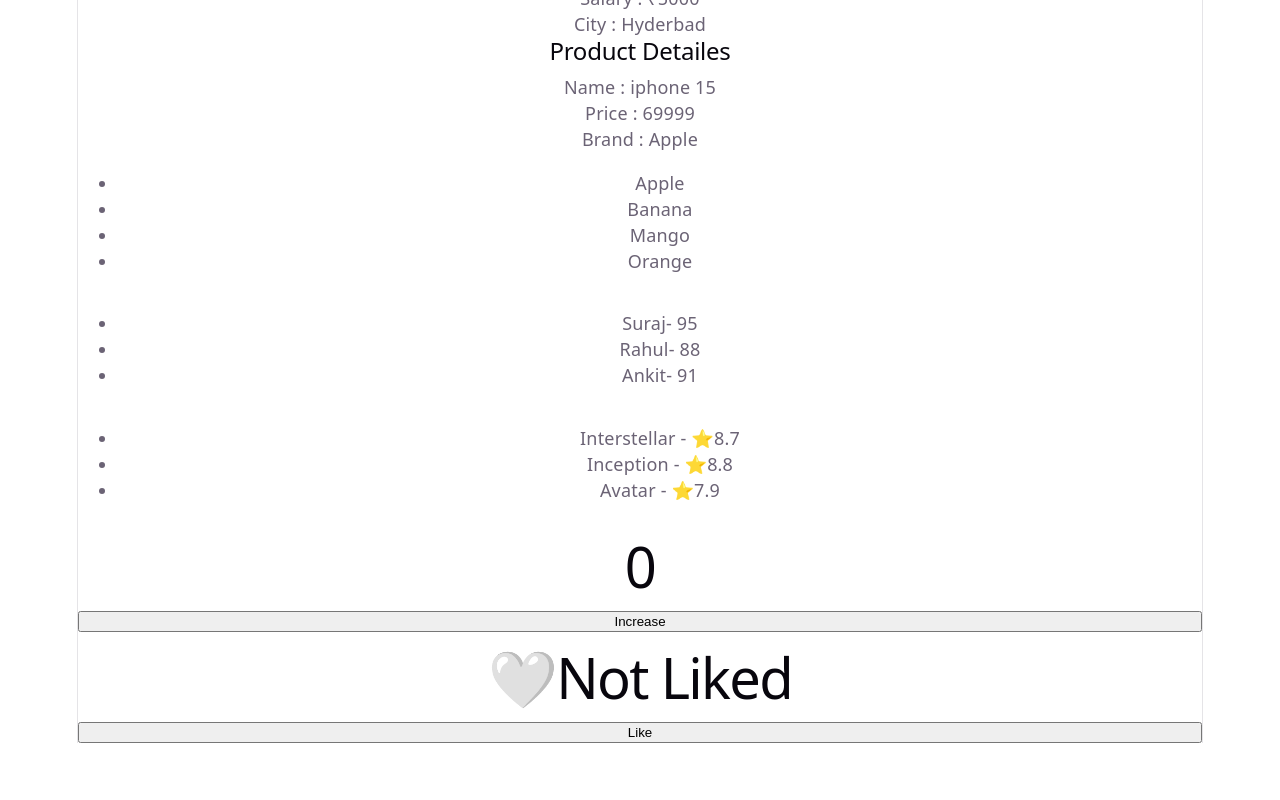
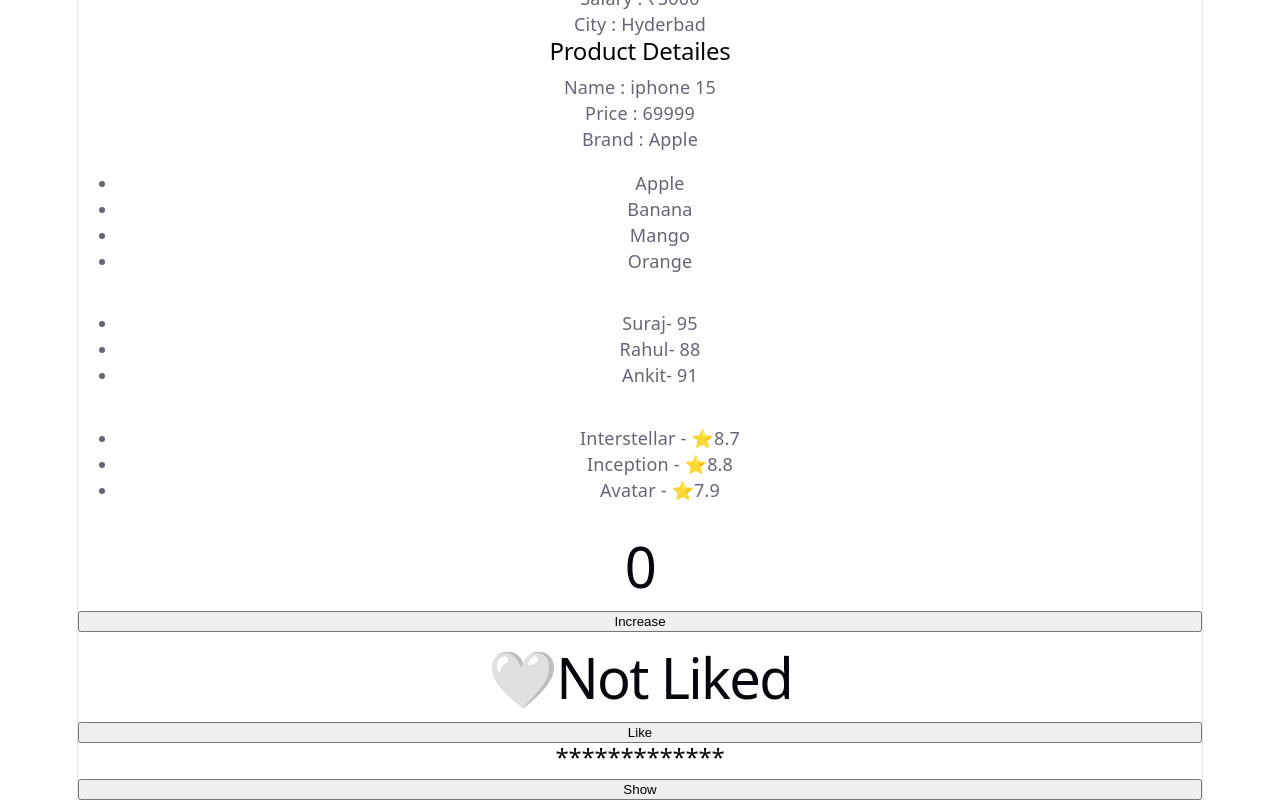
Before and after one commit to SurajKumarDalai/react-learning, a React (Vite) app: page / in a window 1280 px wide. Shown: the part 345-1145 px from the top of the page. Before the commit the page ends 1088 px from the top, so only its background shows below. Built offline with nearby package versions, Linux system fonts and the light colour scheme.

Commit message:
Learn React useState with counter and toggle examples

```diff
--- a/src/App.jsx
+++ b/src/App.jsx
@@ -9,6 +9,7 @@
 import MovieList from "./components/MovieList";
 import Counter from "./components/Counter-State";
 import LikeButton from "./components/LikeButton";
+import Password from "./components/Password";
 
 function App(){
 
@@ -88,6 +89,7 @@
     <Counter/>
 
     <LikeButton/>
+    <Password/>
     </>
     );
 
--- /dev/null
+++ b/src/components/Password.jsx
@@ -0,0 +1,17 @@
+import {useState} from "react";
+
+function Password(){
+
+    const[showPassword, setShowPassword] = useState(false);
+
+    return(
+
+        <>
+        <h2>{showPassword ? "myPassword123" : "*************"}</h2>
+        <button onClick={()=>setShowPassword(prev => !prev)}>
+            {showPassword ? "Hide":"Show"}
+        </button>
+        </>
+    );
+}
+export default Password;
```
